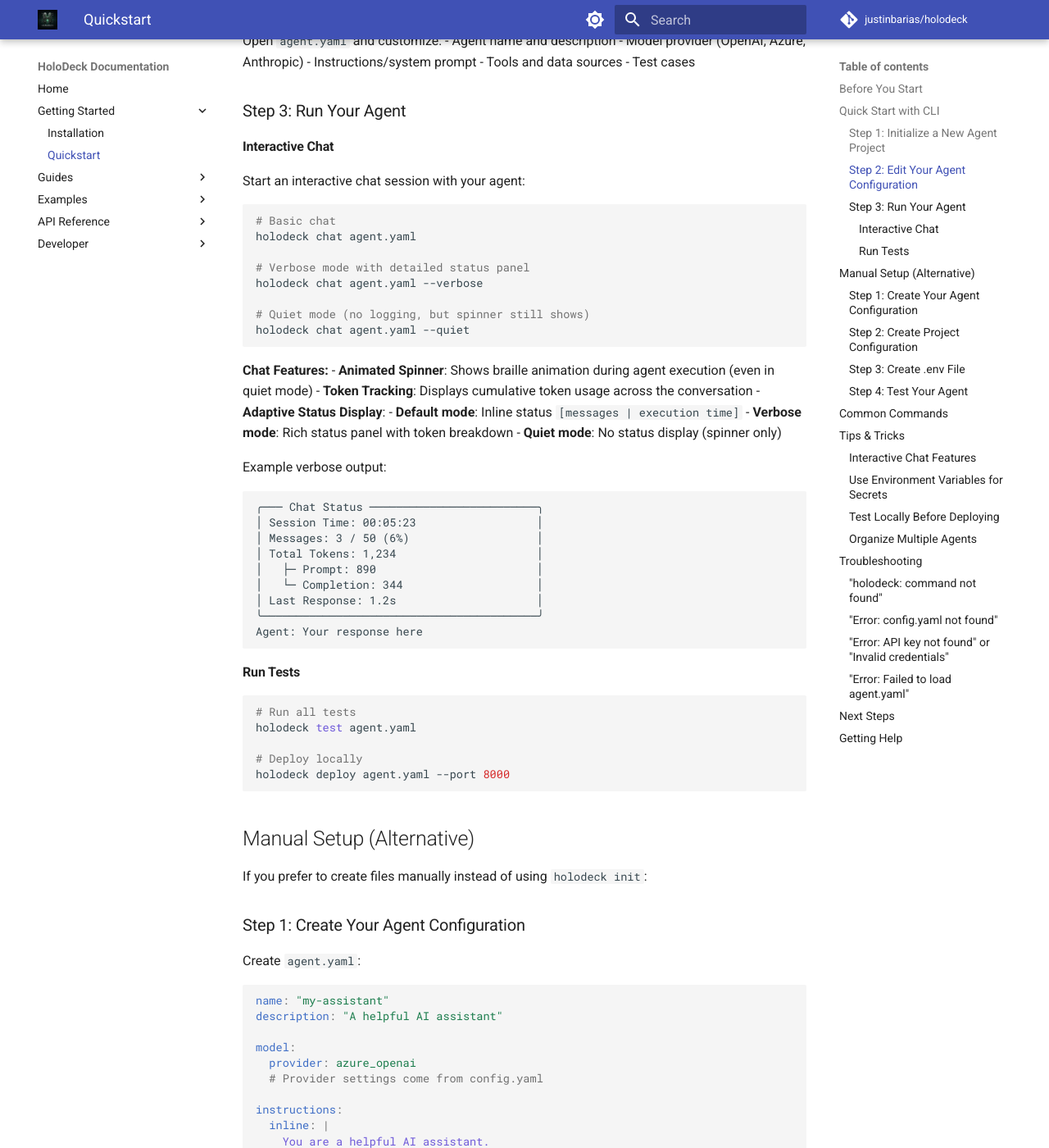
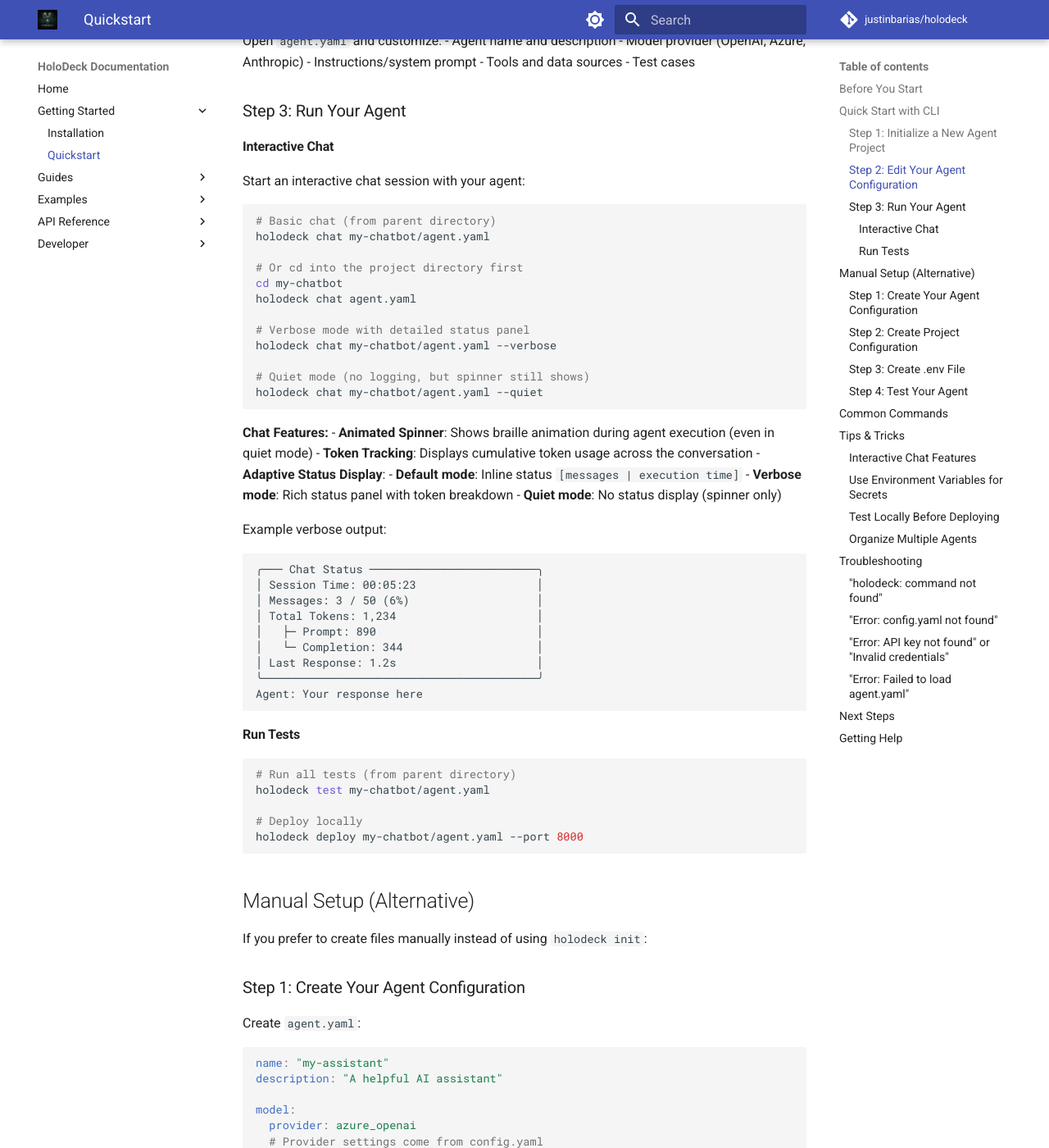
Before and after one commit to justinbarias/holodeck, an MkDocs documentation site: the page built from docs/getting-started/quickstart.md, in a window 1280 px wide and 1400 px high, scrolled down 1355 px. Shown: the whole window at 82% size. Built offline with MkDocs 1.6.1 and Material for MkDocs 9.7.7, drawn with Linux system fonts in a browser that asks for light colours; comment, search, counter and statistics services are not loaded; some of the changed text lies outside the part shown.

Commit message:
Update installation and quickstart guides for improved project configuration instructions

````diff
--- a/docs/getting-started/quickstart.md
+++ b/docs/getting-started/quickstart.md
@@ -78,14 +78,18 @@
 Start an interactive chat session with your agent:
 
 ```bash
-# Basic chat
+# Basic chat (from parent directory)
+holodeck chat my-chatbot/agent.yaml
+
+# Or cd into the project directory first
+cd my-chatbot
 holodeck chat agent.yaml
 
 # Verbose mode with detailed status panel
-holodeck chat agent.yaml --verbose
+holodeck chat my-chatbot/agent.yaml --verbose
 
 # Quiet mode (no logging, but spinner still shows)
-holodeck chat agent.yaml --quiet
+holodeck chat my-chatbot/agent.yaml --quiet
 ```
 
 **Chat Features:**
@@ -112,11 +116,11 @@
 #### Run Tests
 
 ```bash
-# Run all tests
-holodeck test agent.yaml
+# Run all tests (from parent directory)
+holodeck test my-chatbot/agent.yaml
 
 # Deploy locally
-holodeck deploy agent.yaml --port 8000
+holodeck deploy my-chatbot/agent.yaml --port 8000
 ```
 
 ## Manual Setup (Alternative)
@@ -158,9 +162,16 @@
 
 ### Step 2: Create Project Configuration
 
-Create `config.yaml` in the same directory:
+Initialize `config.yaml` using the CLI:
+
+```bash
+holodeck config init -p
+```
+
+Then edit the generated file to configure your LLM provider:
 
 ```yaml
+# config.yaml
 providers:
   azure_openai:
     provider: azure_openai
@@ -200,26 +211,26 @@
 # Show all available commands
 holodeck --help
 
+# Create new project from template
+holodeck init my-project
+
 # Test your agent and run evaluations
-holodeck test agent.yaml
+holodeck test my-project/agent.yaml
 
 # Interactive chat with your agent
-holodeck chat agent.yaml
+holodeck chat my-project/agent.yaml
 
 # Chat with verbose output (detailed status panel)
-holodeck chat agent.yaml --verbose
+holodeck chat my-project/agent.yaml --verbose
 
 # Chat with quiet mode (no logging, spinner only)
-holodeck chat agent.yaml --quiet
+holodeck chat my-project/agent.yaml --quiet
 
 # Chat with custom max messages limit
-holodeck chat agent.yaml --max-messages 100
+holodeck chat my-project/agent.yaml --max-messages 100
 
 # Deploy as API
-holodeck deploy agent.yaml --port 8000
-
-# Create new project from template
-holodeck init my-project
+holodeck deploy my-project/agent.yaml --port 8000
 ```
 
 ## Tips & Tricks
@@ -283,13 +294,13 @@
 
 ```bash
 # Run tests first
-holodeck test agent.yaml
+holodeck test my-project/agent.yaml
 
 # Then try interactive chat
-holodeck chat agent.yaml
+holodeck chat my-project/agent.yaml
 
 # Finally deploy if tests pass
-holodeck deploy agent.yaml --port 8000
+holodeck deploy my-project/agent.yaml --port 8000
 ```
 
 ### Organize Multiple Agents
````
Also changed, not shown: docs/getting-started/installation.md (+11 -6 lines).
